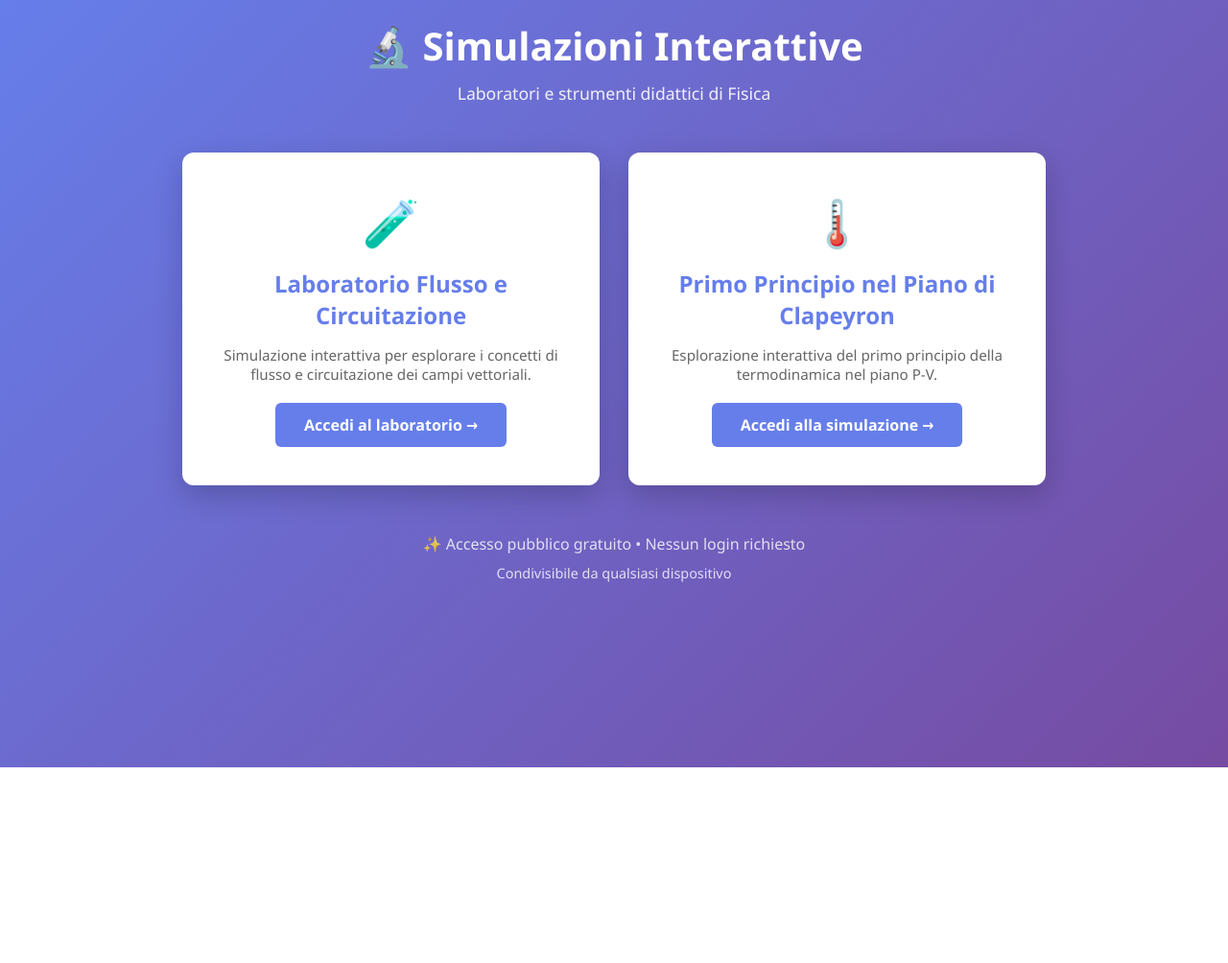
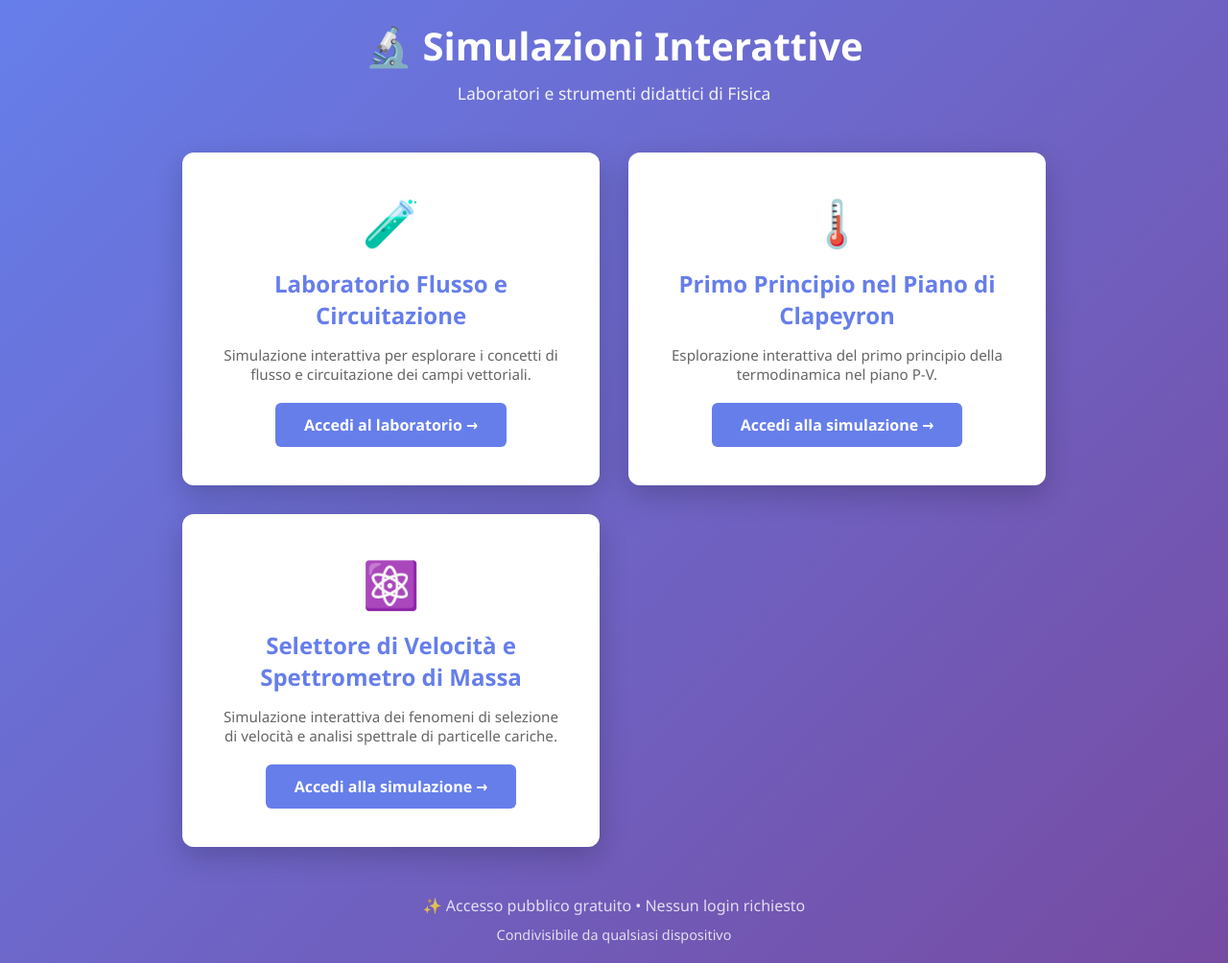
Before and after one commit to venturelliroberto/fisica-matematica-simulazioni, a plain HTML site: page docs/index.html in a window 1280 px wide. Shown: the whole page at 96% size. Before the commit the page ends 800 px from the top, so only its background shows below. Drawn offline with Linux system fonts and the light colour scheme.

Commit message:
aggiunto selettore e spettrometro

```diff
--- a/docs/index.html
+++ b/docs/index.html
@@ -130,6 +130,14 @@
                 <p>Esplorazione interattiva del primo principio della termodinamica nel piano P-V.</p>
                 <a href="https://claude.ai/code/artifact/e5ee13dd-c5dd-47d6-8250-de663aed5729" class="btn" target="_blank">Accedi alla simulazione →</a>
             </section>
+
+            <!-- SELETTORE DI VELOCITÀ E SPETTROMETRO DI MASSA -->
+            <section class="section">
+                <div class="section-emoji">⚛️</div>
+                <h2>Selettore di Velocità e Spettrometro di Massa</h2>
+                <p>Simulazione interattiva dei fenomeni di selezione di velocità e analisi spettrale di particelle cariche.</p>
+                <a href="https://claude.ai/code/artifact/578a5861-a660-4de2-997d-03635232500b" class="btn" target="_blank">Accedi alla simulazione →</a>
+            </section>
         </div>
 
         <footer>
```
